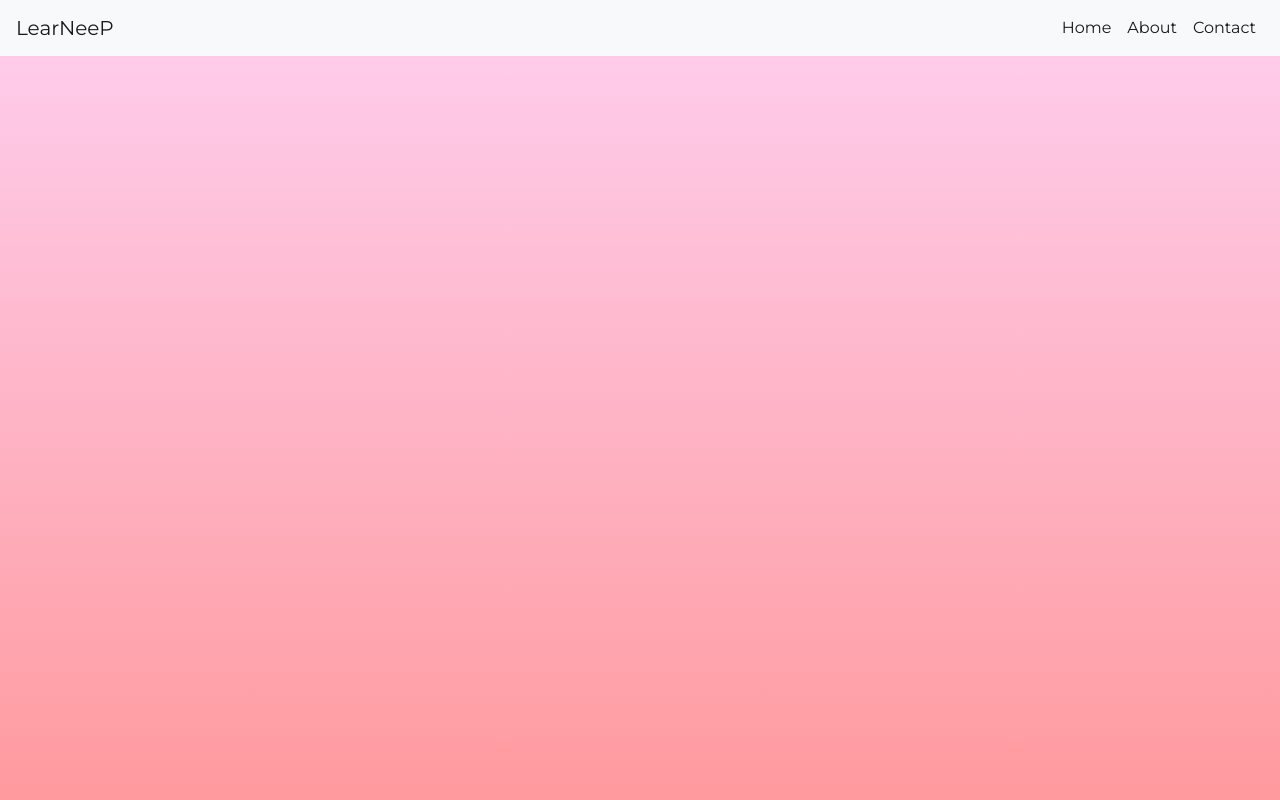
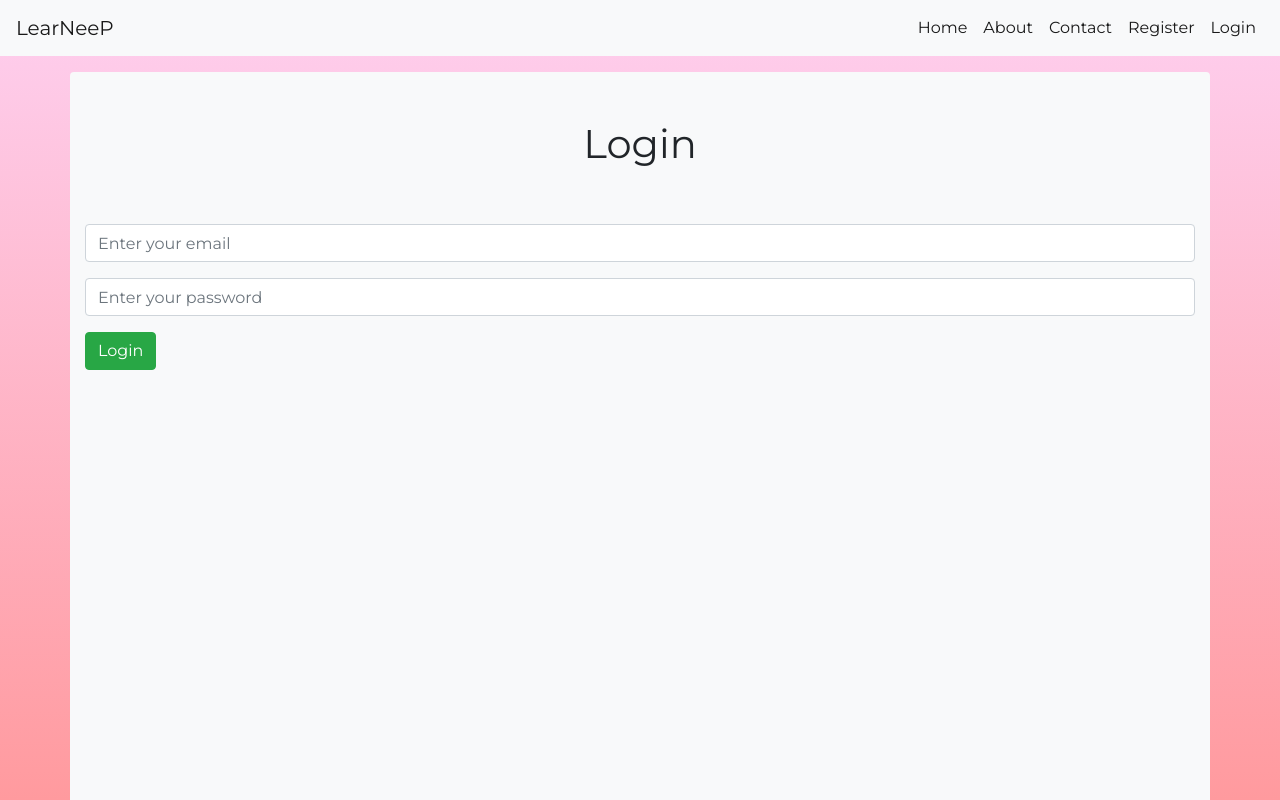
Before and after one commit to shawavisek35/Learneeep, a React (Create React App) app: page /login in a window 1280 px wide. Shown: the top 800 px of the page. Built offline with nearby package versions, Linux system fonts and the light colour scheme; no server answers.

Commit message:
Login And Signup with Firebase done --Avisek

```diff
--- a/package.json
+++ b/package.json
@@ -9,6 +9,7 @@
     "body-parser": "^1.19.0",
     "cors": "^2.8.5",
     "express": "^4.17.1",
+    "firebase": "^7.11.0",
     "mongoose": "^5.9.5",
     "nodemon": "^2.0.2",
     "react": "^16.13.0",
--- a/src/App.js
+++ b/src/App.js
@@ -1,15 +1,47 @@
-import React from "react";
+import React , {Component} from "react";
 import "./App.css";
 import "./bootstrap.css";
 import NavBar from "./Components/Nav/Nav";
+import fire from "./config/fireKey";
+import Home from "./Components/Home/Home"
+import Login from "./Components/login/login"
 
-function App() {
-  return (
-    <div className="App">
-      <link href="https://fonts.googleapis.com/css?family=Montserrat&display=swap" rel="stylesheet" />
-      <NavBar />
+class App extends Component{
+  constructor(props){
+    super(props);
+    this.state = {
+      user : {}
+    }
+  }
+
+  componentDidMount(){
+    this.authListener();
+  }
+
+  authListener(){
+    fire.auth().onAuthStateChanged((user)=>{
+      if(user){
+        this.setState({
+          user
+        })
+      }
+      else{
+        this.setState({
+          user:null
+        })
+      }
+    })
+  }
+
+  render(){
+    return(
+      <div className="App">
+        <link href="https://fonts.googleapis.com/css?family=Montserrat&display=swap" rel="stylesheet" />
+        <NavBar />
+        {this.state.user ? (<Home />) : (<Login />)}
     </div>
-  );
+    )
+  }
 }
 
 export default App;
--- a/src/Components/Home/Home.js
+++ b/src/Components/Home/Home.js
@@ -1,11 +1,25 @@
-import React from "react";
+import React , {Component} from "react";
+import fire from "../../config/fireKey";
 
-let Home = () => {
-  return (
-    <div className="mt-3 bg-light vh-100 container rounded">
-      <h1 className="p-5 text-center">Home Page</h1>
-    </div>
-  );
-};
+class Home extends Component{
+  constructor(props){
+    super(props);
+  }
+
+  render(){
+    return(
+      <div className="mt-3 bg-light vh-100 container rounded">
+        <h1 className="p-5 text-center">Home Page! Welcome</h1>
+     </div>
+    )
+  }
+}
+// let Home = () => {
+//   return (
+//     <div className="mt-3 bg-light vh-100 container rounded">
+//       <h1 className="p-5 text-center">Home Page</h1>
+//     </div>
+//   );
+// };
 
 export default Home;
--- a/src/Components/Nav/Nav.js
+++ b/src/Components/Nav/Nav.js
@@ -1,8 +1,11 @@
-import React, { useState } from "react";
+import React, { useState , Component } from "react";
 import { Route, Link, BrowserRouter } from "react-router-dom";
 import Home from "../Home/Home";
 import About from "../About/About";
 import Contact from "../Contact/Contact";
+import Login from "../login/login";
+import Register from "../register/register";
+import fire from "../../config/fireKey";
 import {
   Collapse,
   NavbarToggler,
@@ -18,32 +21,114 @@ import {
   NavbarText
 } from "reactstrap"
 
+class NavBar extends Component{
+  constructor(props){
 
-let NavBar = (props) => {
+    super(props);
+
+    this.logout = this.logout.bind(this);
+    this.state = {
+      user : {}
+    }
+  }
+
+  componentDidMount(){
+    this.authListener();
+  }
+
+  authListener(){
+    fire.auth().onAuthStateChanged((user)=>{
+      if(user){
+        this.setState({
+          user
+        })
+      }
+      else{
+        this.setState({
+          user:null
+        })
+      }
+    })
+  }
+
+  logout(){
+    fire.auth().signOut();
+  }
+
+
+  toggle(){
     const [isOpen , setIsOpen] = useState(false);
+    setIsOpen(!isOpen);
+  }
+  render(){
 
-  const toggle = () =>setIsOpen(!isOpen);
-  return (
+    if(this.state.user){
+      return(
+
         <BrowserRouter>
           <div>
           <Navbar color="light" light expand="md">
             <Link className="navbar-brand" to="/">LearNeeP</Link>
-      <NavbarToggler onClick={toggle} />
-      <Collapse isOpen={isOpen} navbar>
+            <NavbarToggler onClick={this.toggle} />
+            <Collapse isOpen={this.isOpen} navbar>
               <Nav className="ml-auto" navbar>
                   <Link className="nav-item nav-link active" to="/">Home</Link>
                   <Link className="nave-item nav-link active" to="/about">About</Link>
                   <Link className="nav-item nav-link active" to="/Contact">Contact</Link>
+
+                  <Link className="nav-item nav-link active" to="/logout" onClick = {this.logout}>Logout</Link>
+
               </Nav>
             </Collapse>
           </Navbar>
           <Route exact path="/" component={Home} />
           <Route exact path="/about" component={About} />
           <Route path="/contact" component={Contact} />
+          <Route path="/register" component={Register} />
+          <Route path="/login" component={Login} />
         </div>
         </BrowserRouter>
+      )
+    }
+    else{
+      return(
 
-  );
-};
+        <BrowserRouter>
+          <div>
+          <Navbar color="light" light expand="md">
+            <Link className="navbar-brand" to="/">LearNeeP</Link>
+            <NavbarToggler onClick={this.toggle} />
+            <Collapse isOpen={this.isOpen} navbar>
+              <Nav className="ml-auto" navbar>
+                  <Link className="nav-item nav-link active" to="/">Home</Link>
+                  <Link className="nave-item nav-link active" to="/about">About</Link>
+                  <Link className="nav-item nav-link active" to="/Contact">Contact</Link>
+
+                  <Link className="nav-item nav-link active" to="/register">Register</Link>
+                  <Link className="nav-item nav-link active" to="/login">Login</Link>
+              </Nav>
+            </Collapse>
+          </Navbar>
+          <Route exact path="/" component={Home} />
+          <Route exact path="/about" component={About} />
+          <Route path="/contact" component={Contact} />
+          <Route path="/register" component={Register} />
+          <Route path="/login" component={Login} />
+        </div>
+        </BrowserRouter>
+      )
+    }
+
+
+  }
+}
+
+// let NavBar = (props) => {
+
+//   return (
+
+
+//   );
+// };
 
 export default NavBar;
--- /dev/null
+++ b/src/Components/login/login.js
@@ -0,0 +1,54 @@
+import React , { Component } from "react"
+import {Route , Link , BowserRouter} from "react-router-dom"
+import fire from "../../config/fireKey";
+import { Button } from "reactstrap";
+
+
+class Login extends Component{
+    constructor(props){
+        super(props);
+        this.login = this.login.bind(this);
+        this.handleChange = this.handleChange.bind(this);
+
+        this.state = {
+            email : "",
+            password : ""
+        }
+    }
+    login(val){
+        val.preventDefault();
+        fire.auth().signInWithEmailAndPassword(this.state.email , this.state.password).then((e)=>{
+            console.log(e);
+        })
+        .catch((err)=>{
+            console.log(err);
+        })
+
+    }
+
+    handleChange(e){
+        this.setState({
+            [e.target.name] : e.target.value
+        })
+    }
+
+    render(){
+        return(
+            <div className="mt-3 bg-light vh-100 container rounded">
+                <h1 className="p-5 text-center">Login</h1>
+                <form>
+                    <div className="form-group">
+                        <input type="email" className="form-control" name="email" id="email" placeholder="Enter your email" onChange={this.handleChange} value={this.state.email} />
+                    </div>
+                    <div className="form-group">
+                        <input className="form-control" type="password" name="password" id="password" placeholder="Enter your password" onChange={this.handleChange} value={this.state.password} />
+                    </div>
+                    <button onClick={this.login} className="btn btn-success">Login</button>
+                </form>
+            </div>
+        )
+    }
+
+}
+
+export default Login
--- /dev/null
+++ b/src/Components/register/register.js
@@ -0,0 +1,50 @@
+import React , { Component } from "react"
+import {Route , Link , BowserRouter} from "react-router-dom"
+import fire from "../../config/fireKey";
+
+class Register extends Component{
+    constructor(props){
+        super(props);
+        this.signup = this.signup.bind(this);
+        this.handleChange = this.handleChange.bind(this);
+
+        this.state = {
+
+        }
+    }
+    signup(val){
+        val.preventDefault();
+        fire.auth().createUserWithEmailAndPassword(this.state.email , this.state.password).then((e)=>{
+            console.log(e);
+        })
+        .catch((err)=>{
+            console.log(err);
+        })
+
+    }
+
+    handleChange(e){
+        this.setState({
+            [e.target.name] : e.target.value
+        })
+    }
+    render(){
+        return(
+            <div className="mt-3 bg-light vh-100 container rounded">
+                <h1 className="p-5 text-center">Register</h1>
+                <form>
+                    <div className="form-group">
+                        <input type="email" className="form-control" name="email" id="email" placeholder="Enter your email" onChange={this.handleChange} value={this.state.email} />
+                    </div>
+                    <div className="form-group">
+                        <input className="form-control" type="password" name="password" id="password" placeholder="Enter your password" onChange={this.handleChange} value={this.state.password} />
+                    </div>
+                    <button onClick={this.signup} className="btn btn-success">Signup</button>
+                </form>
+            </div>
+        )
+    }
+
+}
+
+export default Register
--- /dev/null
+++ b/src/config/fireKey.js
@@ -0,0 +1,16 @@
+import firebase from "firebase"
+
+var config = {
+    apiKey: "AIzaSyBywDzA2U8IUvOLLXoOUnS3EuTWZYpt-P0",
+    authDomain: "learneep-7108c.firebaseapp.com",
+    databaseURL: "https://learneep-7108c.firebaseio.com",
+    projectId: "learneep-7108c",
+    storageBucket: "learneep-7108c.appspot.com",
+    messagingSenderId: "86199420687",
+    appId: "1:86199420687:web:400b1e5bd00ac3ab4d207a",
+    measurementId: "G-XCD5XLJSN0"
+};
+
+const fire = firebase.initializeApp(config);
+
+export default fire
```
Also changed, not shown: 1 other file (tests, documents, lock files or other folders). Lines whose indentation alone changed are shown as unchanged.
